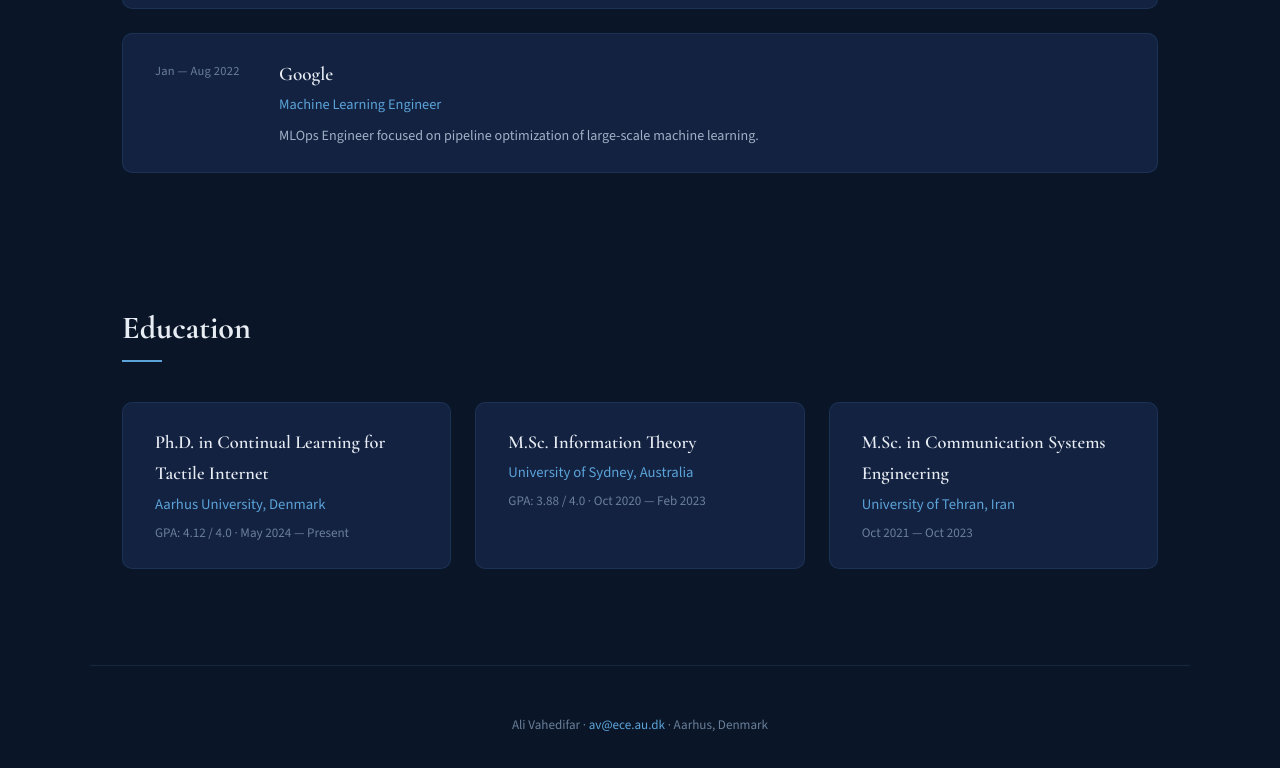
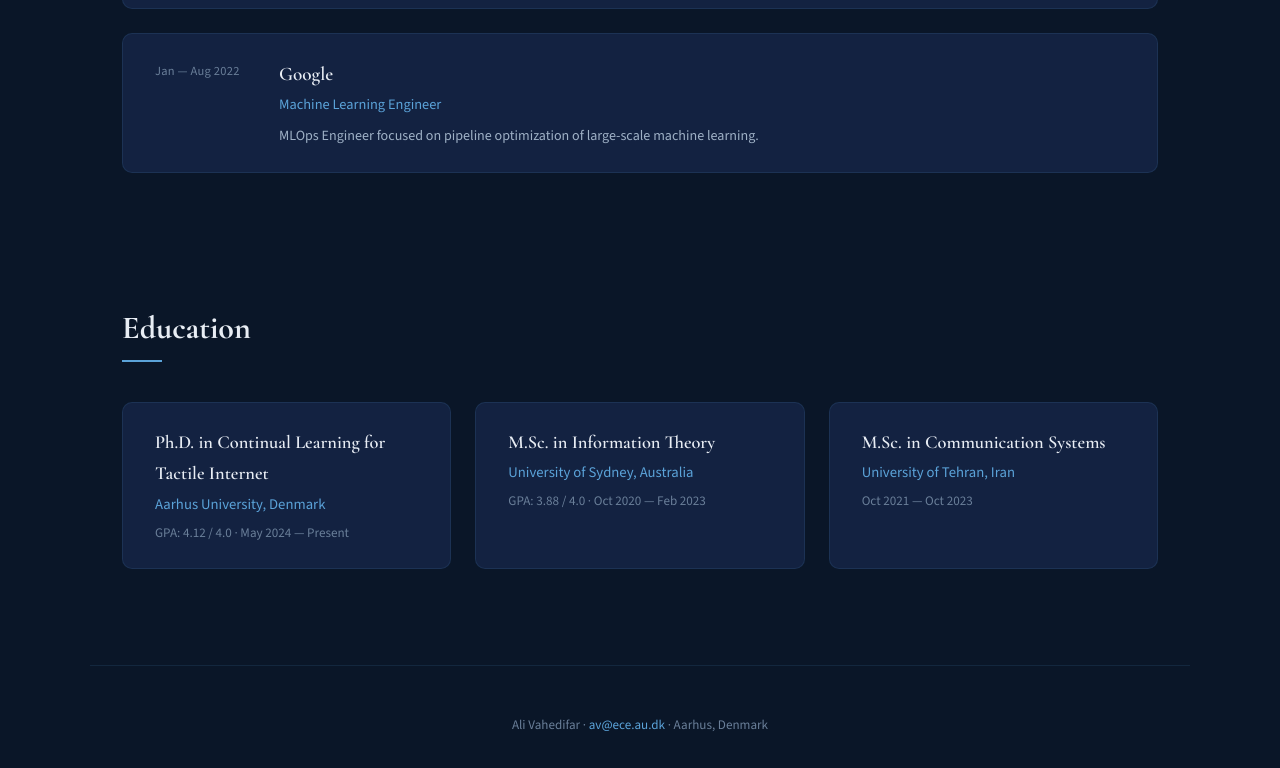
Before and after one commit to Ali-Vahedifar/Ali-Vahedifar.github.io, a plain HTML site: page index.html in a window 1280 px wide. Shown: the part 2601-3369 px from the top of the page. Drawn offline with nearby package versions, Linux system fonts and the light colour scheme.

Commit message:
Update index.html

```diff
--- a/index.html
+++ b/index.html
@@ -646,12 +646,12 @@
             <div class="gpa">GPA: 4.12 / 4.0 · May 2024 — Present</div>
         </div>
         <div class="edu-card">
-            <div class="degree">M.Sc. Information Theory</div>
+            <div class="degree">M.Sc. in Information Theory</div>
             <div class="school">University of Sydney, Australia</div>
             <div class="gpa">GPA: 3.88 / 4.0 · Oct 2020 — Feb 2023</div>
         </div>
         <div class="edu-card">
-            <div class="degree">M.Sc. in Communication Systems Engineering</div>
+            <div class="degree">M.Sc. in Communication Systems</div>
             <div class="school">University of Tehran, Iran</div>
             <div class="gpa">Oct 2021 — Oct 2023</div>
         </div>
```
